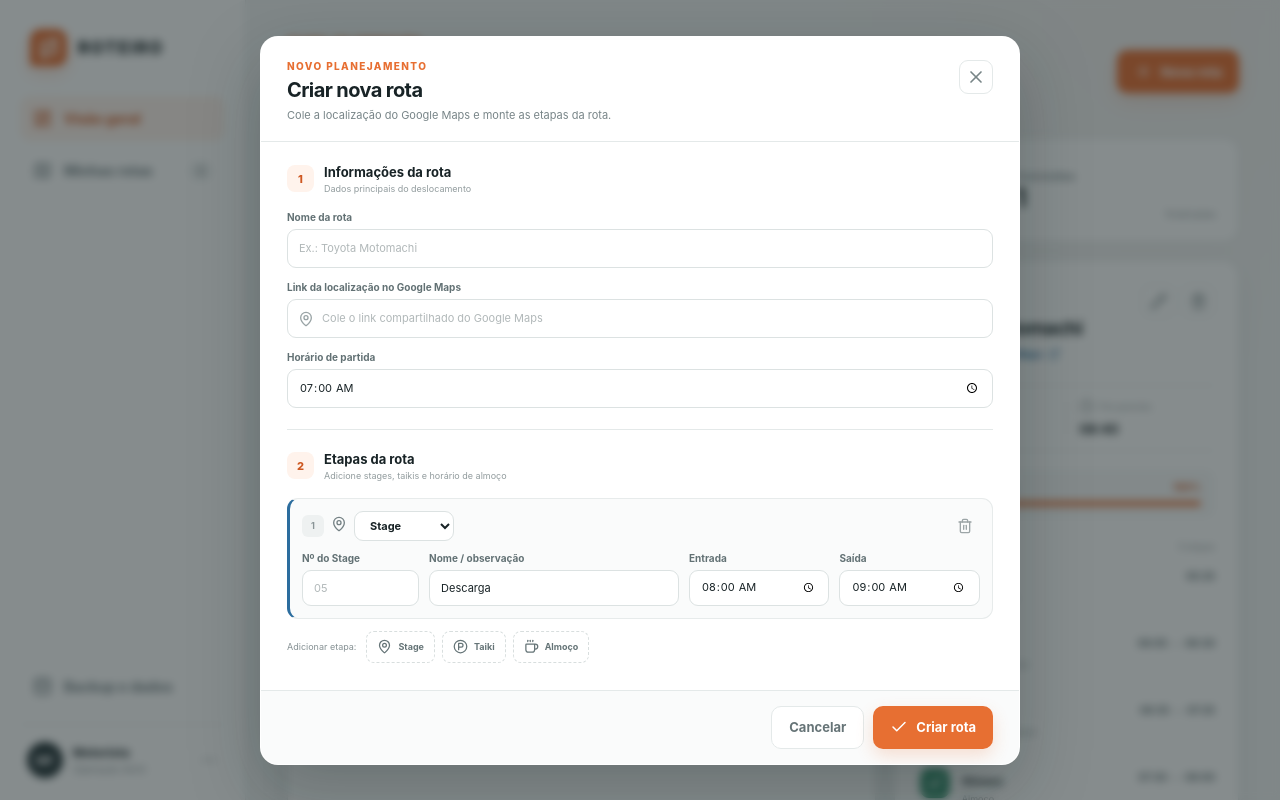
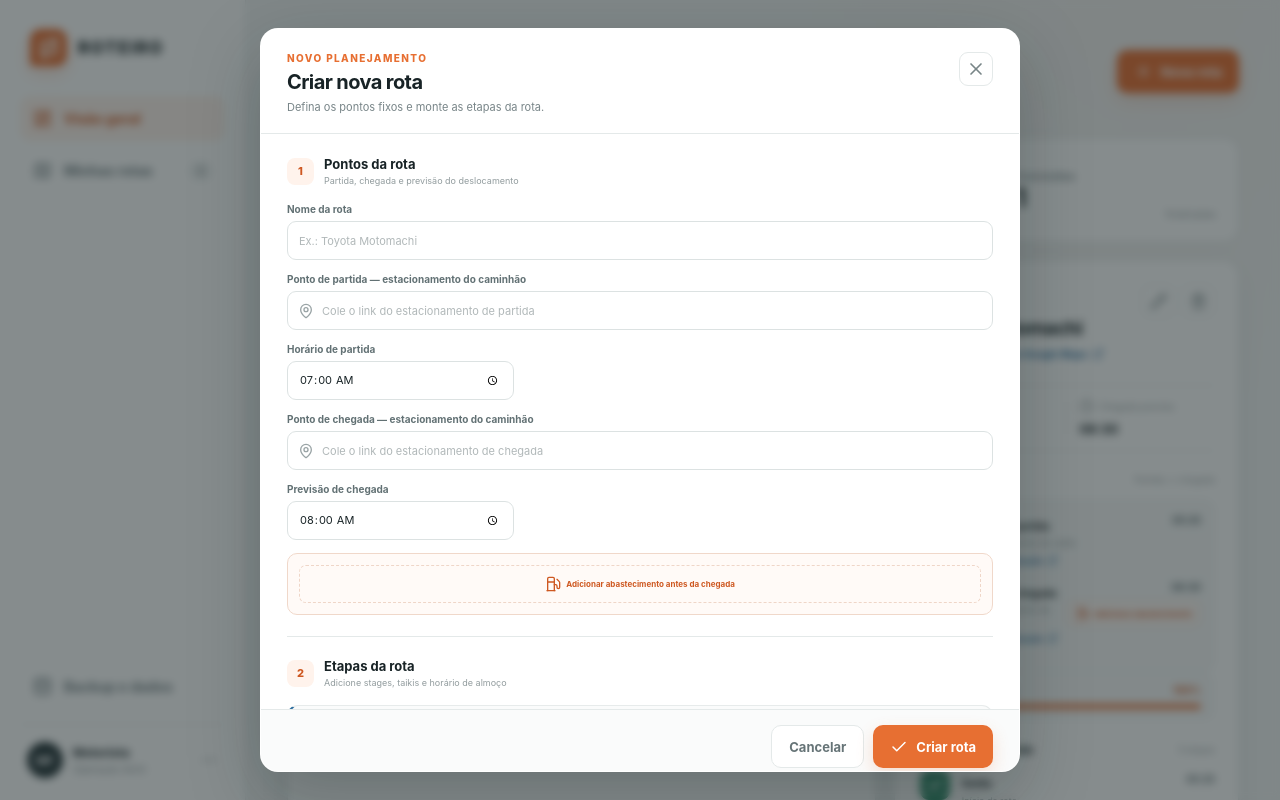
Before and after one commit to j4mb0re2/truck-bin, a Next.js app: page / in a window 1280 px wide. Both pictures are taken after a click on the button "Nova rota". Shown: the top 800 px of the page. Built offline with nearby package versions, Linux system fonts and the light colour scheme.

Commit message:
feat: adicionar pontos e abastecimento

```diff
--- a/app/globals.css
+++ b/app/globals.css
@@ -887,6 +887,132 @@ button {
   border-radius: 10px;
 }
 
+.journey-header {
+  margin: 21px 0 12px;
+  display: flex;
+  align-items: center;
+  justify-content: space-between;
+}
+
+.journey-header h3 {
+  margin: 0;
+  font-size: 12px;
+}
+
+.journey-header > span {
+  color: #97a0a2;
+  font-size: 9px;
+}
+
+.journey-points {
+  padding: 13px;
+  background: #f8f9f9;
+  border: 1px solid #edf0f0;
+  border-radius: 11px;
+}
+
+.journey-point {
+  min-height: 58px;
+  display: grid;
+  grid-template-columns: 28px 1fr;
+  gap: 9px;
+}
+
+.journey-rail {
+  display: flex;
+  flex-direction: column;
+  align-items: center;
+}
+
+.journey-rail > span {
+  z-index: 1;
+  width: 26px;
+  height: 26px;
+  display: grid;
+  place-items: center;
+  color: var(--blue);
+  background: var(--blue-soft);
+  border-radius: 8px;
+}
+
+.journey-point:nth-child(2) .journey-rail > span {
+  color: var(--orange);
+  background: var(--orange-soft);
+}
+
+.journey-rail > i {
+  width: 1px;
+  flex: 1;
+  margin-top: 4px;
+  background: #dce2e2;
+}
+
+.journey-copy {
+  min-width: 0;
+  padding: 1px 0 12px;
+  display: flex;
+  justify-content: space-between;
+  gap: 8px;
+}
+
+.journey-copy strong {
+  font-size: 10px;
+}
+
+.journey-copy p,
+.journey-copy em {
+  margin: 3px 0 0;
+  color: #8c9799;
+  font-size: 9px;
+  font-style: normal;
+}
+
+.journey-copy a {
+  margin-top: 5px;
+  display: inline-flex;
+  align-items: center;
+  gap: 4px;
+  color: var(--blue);
+  font-size: 9px;
+  font-weight: 700;
+  text-decoration: none;
+}
+
+.journey-side {
+  display: flex;
+  flex-direction: column;
+  align-items: flex-end;
+  gap: 7px;
+}
+
+.journey-side time {
+  color: #546467;
+  font-size: 10px;
+  font-weight: 750;
+}
+
+.journey-side button,
+.add-fuel-button {
+  padding: 6px 8px;
+  border: 1px solid #efd6c8;
+  display: inline-flex;
+  align-items: center;
+  justify-content: center;
+  gap: 5px;
+  color: var(--orange-dark);
+  background: #fffaf7;
+  border-radius: 7px;
+  cursor: pointer;
+  font-size: 8px;
+  font-weight: 750;
+  white-space: nowrap;
+}
+
+.journey-side button:hover,
+.add-fuel-button:hover {
+  background: var(--orange-soft);
+}
+
 .overall-progress > div {
   margin-bottom: 8px;
   display: flex;
@@ -1213,6 +1339,51 @@ button {
   padding-left: 34px;
 }
 
+.fuel-editor {
+  grid-column: span 3;
+  padding: 11px;
+  background: #fffaf7;
+  border: 1px solid #f0d8ca;
+  border-radius: 10px;
+}
+
+.fuel-editor-heading {
+  margin-bottom: 9px;
+  display: flex;
+  align-items: center;
+  gap: 7px;
+}
+
+.fuel-editor-heading > span {
+  width: 25px;
+  height: 25px;
+  display: grid;
+  place-items: center;
+  color: var(--orange);
+  background: #fff;
+  border-radius: 7px;
+}
+
+.fuel-editor-heading strong {
+  font-size: 10px;
+}
+
+.fuel-editor-heading button {
+  margin-left: auto;
+  border: 0;
+  color: #b04a3f;
+  background: transparent;
+  cursor: pointer;
+  font-size: 9px;
+  font-weight: 700;
+}
+
+.add-fuel-button {
+  width: 100%;
+  min-height: 38px;
+  border-style: dashed;
+}
+
 .stop-list {
   display: flex;
   flex-direction: column;
--- a/app/route-dashboard.tsx
+++ b/app/route-dashboard.tsx
@@ -10,6 +10,7 @@ import {
   Database,
   Download,
   ExternalLink,
+  Fuel,
   FileJson,
   LayoutDashboard,
   Map,
@@ -39,11 +40,18 @@ type RouteStop = {
   end: string;
 };
 
+type FuelStop = {
+  locationUrl: string;
+};
+
 type TruckRoute = {
   id: string;
   name: string;
-  locationUrl: string;
+  departurePointUrl: string;
   departure: string;
+  arrivalPointUrl: string;
+  arrivalForecast: string;
+  fuelStop?: FuelStop;
   stops: RouteStop[];
 };
 
@@ -61,8 +69,10 @@ type BackupMessage = {
 const emptyRoute = (): TruckRoute => ({
   id: "",
   name: "",
-  locationUrl: "",
+  departurePointUrl: "",
   departure: "07:00",
+  arrivalPointUrl: "",
+  arrivalForecast: "08:00",
   stops: [
     {
       id: cryptoId(),
@@ -101,8 +111,14 @@ function isValidRoute(value: unknown): value is TruckRoute {
   return (
     typeof route.id === "string" &&
     typeof route.name === "string" &&
-    typeof route.locationUrl === "string" &&
+    typeof route.departurePointUrl === "string" &&
     typeof route.departure === "string" &&
+    typeof route.arrivalPointUrl === "string" &&
+    typeof route.arrivalForecast === "string" &&
+    (route.fuelStop === undefined ||
+      (typeof route.fuelStop === "object" &&
+        route.fuelStop !== null &&
+        typeof route.fuelStop.locationUrl === "string")) &&
     Array.isArray(route.stops) &&
     route.stops.every(isValidStop)
   );
@@ -112,7 +128,10 @@ function migrateRoute(value: unknown): TruckRoute | null {
   if (isValidRoute(value)) return value;
   if (!value || typeof value !== "object") return null;
 
-  const legacy = value as Partial<TruckRoute> & { destination?: unknown };
+  const legacy = value as Partial<TruckRoute> & {
+    destination?: unknown;
+    locationUrl?: unknown;
+  };
   if (
     typeof legacy.id !== "string" ||
     typeof legacy.name !== "string" ||
@@ -126,11 +145,15 @@ function migrateRoute(value: unknown): TruckRoute | null {
   return {
     id: legacy.id,
     name: legacy.name,
-    locationUrl:
-      typeof legacy.destination === "string" && /^https?:\/\//.test(legacy.destination)
-        ? legacy.destination
-        : "",
+    departurePointUrl: "",
     departure: legacy.departure,
+    arrivalPointUrl:
+      typeof legacy.locationUrl === "string"
+        ? legacy.locationUrl
+        : typeof legacy.destination === "string" && /^https?:\/\//.test(legacy.destination)
+          ? legacy.destination
+          : "",
+    arrivalForecast: legacy.departure,
     stops: legacy.stops
   };
 }
@@ -158,6 +181,7 @@ function toMinutes(time: string) {
 function routeEnd(route: TruckRoute) {
   return Math.max(
     toMinutes(route.departure),
+    toMinutes(route.arrivalForecast),
     ...route.stops.map((stop) => toMinutes(stop.end))
   );
 }
@@ -197,8 +221,10 @@ function makeDemoRoutes(currentMinutes: number): TruckRoute[] {
     {
       id: "demo-toyota",
       name: "Toyota Motomachi",
-      locationUrl: "https://www.google.com/maps/search/?api=1&query=Toyota+Motomachi",
+      departurePointUrl: "https://www.google.com/maps/search/?api=1&query=Toyota+Parking",
       departure: time(-240),
+      arrivalPointUrl: "https://www.google.com/maps/search/?api=1&query=Toyota+Motomachi",
+      arrivalForecast: time(-175),
       stops: [
         {
           id: "demo-taiki-1",
@@ -235,8 +261,13 @@ function makeDemoRoutes(currentMinutes: number): TruckRoute[] {
     {
       id: "demo-denso",
       name: "Denso Anjo",
-      locationUrl: "https://www.google.com/maps/search/?api=1&query=Denso+Anjo",
+      departurePointUrl: "https://www.google.com/maps/search/?api=1&query=Anjo+Truck+Parking",
       departure: time(-70),
+      arrivalPointUrl: "https://www.google.com/maps/search/?api=1&query=Denso+Anjo",
+      arrivalForecast: time(10),
+      fuelStop: {
+        locationUrl: "https://www.google.com/maps/search/?api=1&query=ENEOS+Anjo"
+      },
       stops: [
         {
           id: "demo-taiki-2",
@@ -258,8 +289,10 @@ function makeDemoRoutes(currentMinutes: number): TruckRoute[] {
     {
       id: "demo-aisin",
       name: "Aisin Kariya",
-      locationUrl: "https://www.google.com/maps/search/?api=1&query=Aisin+Kariya",
+      departurePointUrl: "https://www.google.com/maps/search/?api=1&query=Kariya+Truck+Parking",
       departure: time(60),
+      arrivalPointUrl: "https://www.google.com/maps/search/?api=1&query=Aisin+Kariya",
+      arrivalForecast: time(115),
       stops: [
         {
           id: "demo-stage-4",
@@ -374,7 +407,8 @@ export function RouteDashboard() {
         (route) =>
           !normalized ||
           route.name.toLocaleLowerCase("pt-BR").includes(normalized) ||
-          route.locationUrl.toLocaleLowerCase("pt-BR").includes(normalized)
+          route.arrivalPointUrl.toLocaleLowerCase("pt-BR").includes(normalized) ||
+          route.departurePointUrl.toLocaleLowerCase("pt-BR").includes(normalized)
       )
       .sort((a, b) => a.departure.localeCompare(b.departure));
   }, [filter, nowMinutes, query, routes]);
@@ -394,12 +428,21 @@ export function RouteDashboard() {
 
   function saveRoute(event: React.FormEvent) {
     event.preventDefault();
-    if (!draft || !draft.name.trim() || !draft.locationUrl.trim()) return;
+    if (
+      !draft ||
+      !draft.name.trim() ||
+      !draft.departurePointUrl.trim() ||
+      !draft.arrivalPointUrl.trim()
+    ) return;
     const cleaned = {
       ...draft,
       id: draft.id || cryptoId(),
       name: draft.name.trim(),
-      locationUrl: draft.locationUrl.trim(),
+      departurePointUrl: draft.departurePointUrl.trim(),
+      arrivalPointUrl: draft.arrivalPointUrl.trim(),
+      fuelStop: draft.fuelStop
+        ? { locationUrl: draft.fuelStop.locationUrl.trim() }
+        : undefined,
       stops: draft.stops
         .map((stop) => ({
           ...stop,
@@ -423,6 +466,11 @@ export function RouteDashboard() {
     if (!window.confirm(`Excluir a rota “${route.name}”?`)) return;
     setRoutes((current) => current.filter((item) => item.id !== route.id));
     setSelectedId("");
+  }
+
+  function addFuelStop(route: TruckRoute) {
+    setDraft({ ...route, fuelStop: { locationUrl: "" } });
+    setModalOpen(true);
   }
 
   function exportBackup() {
@@ -674,7 +722,7 @@ export function RouteDashboard() {
                         </span>
                         <span className="route-destination">
                           <MapPin size={14} />
-                          {route.locationUrl ? "Localização no Google Maps" : "Localização não informada"}
+                          Chegada prevista às {route.arrivalForecast}
                           {firstStage?.stageNumber && (
                             <em>Stage {firstStage.stageNumber}</em>
                           )}
@@ -713,6 +761,7 @@ export function RouteDashboard() {
                 route={selectedRoute}
                 nowMinutes={nowMinutes}
                 onEdit={() => openEditRoute(selectedRoute)}
+                onAddFuel={() => addFuelStop(selectedRoute)}
                 onDelete={() => deleteRoute(selectedRoute)}
               />
             ) : (
@@ -758,11 +807,13 @@ function RouteDetail({
   route,
   nowMinutes,
   onEdit,
+  onAddFuel,
   onDelete
 }: {
   route: TruckRoute;
   nowMinutes: number;
   onEdit: () => void;
+  onAddFuel: () => void;
   onDelete: () => void;
 }) {
   const status = getStatus(route, nowMinutes);
@@ -777,14 +828,14 @@ function RouteDetail({
             {statusCopy[status].label}
           </span>
           <h2>{route.name}</h2>
-          {route.locationUrl ? (
+          {route.arrivalPointUrl ? (
             <a
               className="location-link"
-              href={route.locationUrl}
+              href={route.arrivalPointUrl}
               target="_blank"
               rel="noreferrer"
             >
-              <MapPin size={14} /> Abrir no Google Maps <ExternalLink size={12} />
+              <MapPin size={14} /> Abrir chegada no Google Maps <ExternalLink size={12} />
             </a>
           ) : (
             <p><MapPin size={14} /> Localização não informada</p>
@@ -806,9 +857,43 @@ function RouteDetail({
           <strong>{route.departure}</strong>
         </div>
         <div>
-          <span><Clock3 size={15} /> Fim previsto</span>
-          <strong>{minutesToTime(routeEnd(route))}</strong>
+          <span><Clock3 size={15} /> Chegada prevista</span>
+          <strong>{route.arrivalForecast}</strong>
         </div>
+      </div>
+
+      <div className="journey-header">
+        <h3>Deslocamento</h3>
+        <span>Partida → chegada</span>
+      </div>
+      <div className="journey-points">
+        <JourneyPoint
+          icon={Truck}
+          title="Ponto de partida"
+          subtitle="Estacionamento de saída"
+          time={route.departure}
+          href={route.departurePointUrl}
+        />
+        {route.fuelStop && (
+          <JourneyPoint
+            icon={Fuel}
+            title="Abastecimento"
+            subtitle="Parada antes da chegada"
+            href={route.fuelStop.locationUrl}
+            actionLabel="Editar abastecimento"
+            onAction={onEdit}
+          />
+        )}
+        <JourneyPoint
+          icon={MapPin}
+          title="Ponto de chegada"
+          subtitle="Estacionamento de chegada"
+          time={route.arrivalForecast}
+          href={route.arrivalPointUrl}
+          actionLabel={route.fuelStop ? undefined : "Adicionar abastecimento"}
+          onAction={route.fuelStop ? undefined : onAddFuel}
+          isLast
+        />
       </div>
 
       <div className="overall-progress">
@@ -822,7 +907,7 @@ function RouteDetail({
       </div>
 
       <div className="timeline-header">
-        <h3>Linha do tempo</h3>
+        <h3>Etapas da operação</h3>
         <span>{route.stops.length + 1} etapas</span>
       </div>
 
@@ -839,7 +924,7 @@ function RouteDetail({
               ? "done"
               : "upcoming"
           }
-          isLast={route.stops.length === 0}
+          isLast={false}
         />
         {route.stops.map((stop, index) => {
           const meta = stopMeta[stop.type];
@@ -861,6 +946,57 @@ function RouteDetail({
             />
           );
         })}
+      </div>
+    </div>
+  );
+}
+
+function JourneyPoint({
+  icon: Icon,
+  title,
+  subtitle,
+  time,
+  href,
+  actionLabel,
+  onAction,
+  isLast = false
+}: {
+  icon: typeof Truck;
+  title: string;
+  subtitle: string;
+  time?: string;
+  href: string;
+  actionLabel?: string;
+  onAction?: () => void;
+  isLast?: boolean;
+}) {
+  return (
+    <div className="journey-point">
+      <div className="journey-rail">
+        <span><Icon size={15} /></span>
+        {!isLast && <i />}
+      </div>
+      <div className="journey-copy">
+        <div>
+          <strong>{title}</strong>
+          <p>{subtitle}</p>
+          {href ? (
+            <a href={href} target="_blank" rel="noreferrer">
+              Abrir localização <ExternalLink size={11} />
+            </a>
+          ) : (
+            <em>Localização não informada</em>
+          )}
+        </div>
+        <div className="journey-side">
+          {time && <time>{time}</time>}
+          {actionLabel && onAction && (
+            <button type="button" onClick={onAction}>
+              {actionLabel === "Adicionar abastecimento" ? <Fuel size={13} /> : <Pencil size={13} />}
+              {actionLabel}
+            </button>
+          )}
+        </div>
       </div>
     </div>
   );
@@ -962,6 +1098,10 @@ function RouteModal({
     );
   }
 
+  function addFuelStop() {
+    update("fuelStop", { locationUrl: "" });
+  }
+
   return (
     <div className="modal-backdrop" role="presentation" onMouseDown={onClose}>
       <section
@@ -975,7 +1115,7 @@ function RouteModal({
           <div>
             <span className="eyebrow">{draft.id ? "EDITAR PLANEJAMENTO" : "NOVO PLANEJAMENTO"}</span>
             <h2 id="modal-title">{draft.id ? "Editar rota" : "Criar nova rota"}</h2>
-            <p>Cole a localização do Google Maps e monte as etapas da rota.</p>
+            <p>Defina os pontos fixos e monte as etapas da rota.</p>
           </div>
           <button type="button" aria-label="Fechar" onClick={onClose}>
             <X size={20} />
@@ -988,8 +1128,8 @@ function RouteModal({
               <div className="form-section-title">
                 <span>1</span>
                 <div>
-                  <h3>Informações da rota</h3>
-                  <p>Dados principais do deslocamento</p>
+                  <h3>Pontos da rota</h3>
+                  <p>Partida, chegada e previsão do deslocamento</p>
                 </div>
               </div>
               <div className="form-grid">
@@ -1003,19 +1143,19 @@ function RouteModal({
                   />
                 </label>
                 <label className="field field-wide">
-                  <span>Link da localização no Google Maps</span>
+                  <span>Ponto de partida — estacionamento do caminhão</span>
                   <div className="input-icon">
                     <MapPin size={16} />
                     <input
                       type="url"
                       required
-                      value={draft.locationUrl}
-                      onChange={(event) => update("locationUrl", event.target.value)}
-                      placeholder="Cole o link compartilhado do Google Maps"
+                      value={draft.departurePointUrl}
+                      onChange={(event) => update("departurePointUrl", event.target.value)}
+                      placeholder="Cole o link do estacionamento de partida"
                     />
                   </div>
                 </label>
-                <label className="field field-wide">
+                <label className="field">
                   <span>Horário de partida</span>
                   <input
                     type="time"
@@ -1024,6 +1164,57 @@ function RouteModal({
                     onChange={(event) => update("departure", event.target.value)}
                   />
                 </label>
+                <label className="field field-wide">
+                  <span>Ponto de chegada — estacionamento do caminhão</span>
+                  <div className="input-icon">
+                    <MapPin size={16} />
+                    <input
+                      type="url"
+                      required
+                      value={draft.arrivalPointUrl}
+                      onChange={(event) => update("arrivalPointUrl", event.target.value)}
+                      placeholder="Cole o link do estacionamento de chegada"
+                    />
+                  </div>
+                </label>
+                <label className="field">
+                  <span>Previsão de chegada</span>
+                  <input
+                    type="time"
+                    required
+                    value={draft.arrivalForecast}
+                    onChange={(event) => update("arrivalForecast", event.target.value)}
+                  />
+                </label>
+                <div className="fuel-editor">
+                  {draft.fuelStop ? (
+                    <>
+                      <div className="fuel-editor-heading">
+                        <span><Fuel size={16} /></span>
+                        <strong>Local de abastecimento</strong>
+                        <button type="button" onClick={() => update("fuelStop", undefined)}>
+                          Remover
+                        </button>
+                      </div>
+                      <label className="field">
+                        <span>Link do abastecimento no Google Maps</span>
+                        <div className="input-icon">
+                          <Fuel size={16} />
+                          <input
+                            type="url"
+                            value={draft.fuelStop.locationUrl}
+                            onChange={(event) => update("fuelStop", { locationUrl: event.target.value })}
+                            placeholder="Cole o link do posto"
+                          />
+                        </div>
+                      </label>
+                    </>
+                  ) : (
+                    <button className="add-fuel-button" type="button" onClick={addFuelStop}>
+                      <Fuel size={16} /> Adicionar abastecimento antes da chegada
+                    </button>
+                  )}
+                </div>
               </div>
             </div>
 
```
